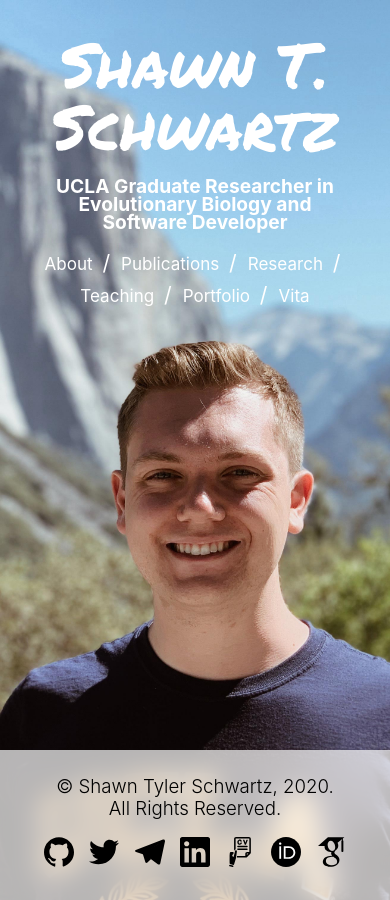
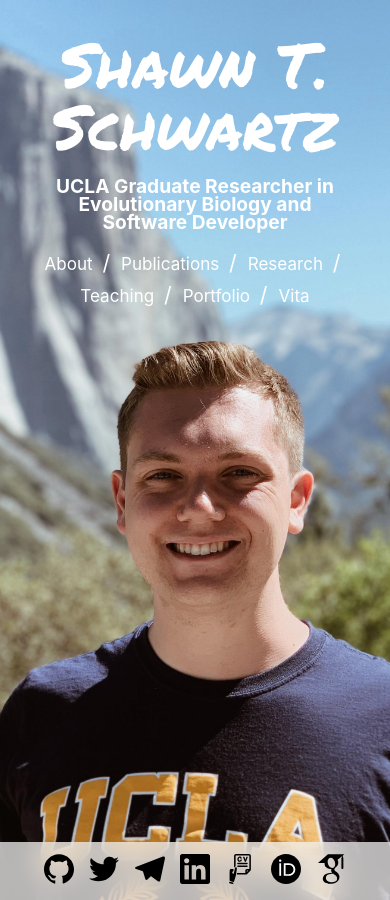
Before and after one commit to ShawnTylerSchwartz/shawntylerschwartz.com, a Jekyll site: the page built from index.md, in a window 390 px wide. Built offline with Jekyll 4.4.1, drawn with Linux system fonts in a browser that asks for light colours.

Commit message:
Hide signature text from footer on mobile

```diff
--- a/_sass/main.scss
+++ b/_sass/main.scss
@@ -588,6 +588,15 @@ pre {
     font-size: 0.8em;
     line-height: 90%;
   }
+
+  #signature {
+    display: none;
+  }
+
+  article.social-icons {
+    margin-top: 10px;
+    margin-bottom: 10px;
+  }
 }
 
 @media (max-width: 34em) {
```
Also changed, not shown: 2 other files.
